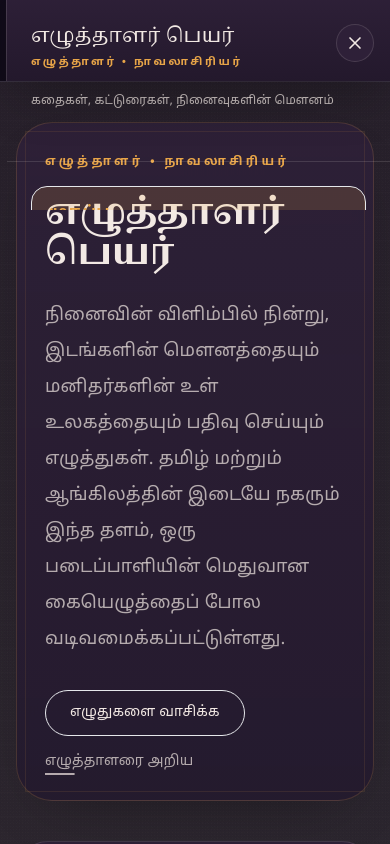
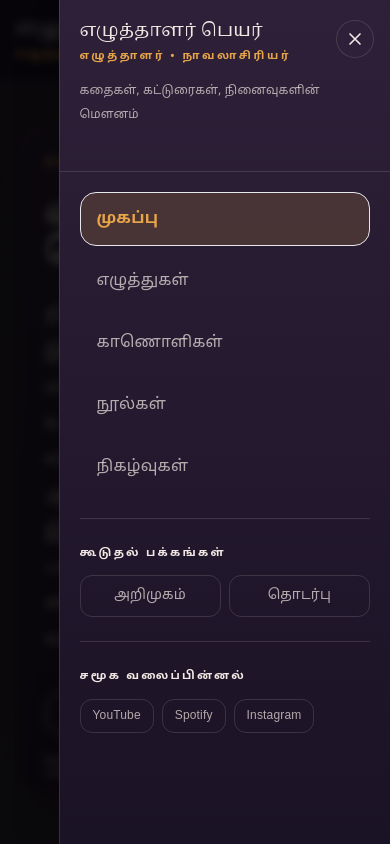
Before and after one commit to Rahulmks/author-app, a Next.js app: page / in a window 390 px wide. Both pictures are taken after a click on the button "பட்டியலைத் திறக்க". Shown: the top 844 px of the page. Built offline with nearby package versions, Linux system fonts and the light colour scheme.

Commit message:
fix: responsive

```diff
--- a/src/app/layout.tsx
+++ b/src/app/layout.tsx
@@ -1,4 +1,4 @@
-import type { Metadata } from 'next';
+import type { Metadata, Viewport } from 'next';
 import { Noto_Sans_Tamil, Noto_Serif_Tamil } from 'next/font/google';
 import '../styles/globals.css';
 import Header from '@/components/layout/Header';
@@ -17,6 +17,13 @@ const displayFont = Noto_Serif_Tamil({
   variable: '--font-display',
   display: 'swap',
 });
+
+export const viewport: Viewport = {
+  width: 'device-width',
+  initialScale: 1,
+  maximumScale: 5,
+  themeColor: '#1A1225',
+};
 
 export const metadata: Metadata = {
   title: 'எழுத்தாளர் இல்லம் | கட்டுரைகள், நூல்கள், குரல் மற்றும் காட்சி',
--- a/src/components/admin/AdminShell.tsx
+++ b/src/components/admin/AdminShell.tsx
@@ -37,7 +37,7 @@ export default function AdminShell({ children }: { children: React.ReactNode })
           <p className="eyebrow mb-3">CMS</p>
           <h1 className="mb-4 text-2xl font-semibold">Admin Panel</h1>
 
-          <nav className="space-y-1">
+          <nav className="grid grid-cols-2 gap-2 sm:grid-cols-3 lg:grid-cols-1 lg:space-y-1">
             {navigationItems.map((item) => {
               const isActive = pathname === item.href;
 
@@ -46,9 +46,9 @@ export default function AdminShell({ children }: { children: React.ReactNode })
                   key={item.href}
                   href={item.href}
                   className={[
-                    'block rounded-xl border px-3 py-2 text-sm transition',
+                    'block rounded-xl border px-3 py-2 text-sm transition text-center lg:text-left',
                     isActive
-                      ? 'border-accent bg-accent-soft text-text-primary'
+                      ? 'border-accent bg-accent-soft text-text-primary font-medium'
                       : 'border-transparent text-text-secondary hover:border-border-color hover:text-text-primary',
                   ].join(' ')}
                 >
--- a/src/components/layout/Header.tsx
+++ b/src/components/layout/Header.tsx
@@ -25,7 +25,8 @@ export default function Header() {
   }
 
   return (
-    <header className="sticky top-0 z-50 border-b border-border-color bg-[rgba(26,18,37,0.88)] backdrop-blur-md">
+    <header className="sticky top-0 z-50">
+      <div className="border-b border-border-color bg-[#1A1225]/95 backdrop-blur-md">
         <Container>
           <nav className="flex items-center justify-between gap-4 py-4 lg:grid lg:grid-cols-[1fr_auto_1fr] lg:gap-8" aria-label="முதன்மை வழிசெலுத்தல்">
             <Link
@@ -40,7 +41,7 @@ export default function Header() {
               </span>
             </Link>
 
-          <ul className="hidden md:flex items-center gap-7">
+            <ul className="hidden lg:flex items-center gap-7">
               {navigationItems.map((item) => {
                 const isActive = pathname === item.href ||
                   (item.href !== '/' && pathname?.startsWith(item.href));
@@ -65,7 +66,7 @@ export default function Header() {
             {/* Mobile Menu Button */}
             <button
               type="button"
-            className="md:hidden rounded-full border border-border-color bg-paper p-2.5 text-text-primary transition-colors hover:border-accent hover:text-accent focus:outline-none focus:ring-2 focus:ring-accent/50"
+              className="flex items-center justify-center rounded-xl border border-border-color bg-paper p-2.5 text-text-primary transition-colors hover:border-accent hover:text-accent focus:outline-none focus:ring-2 focus:ring-accent/50 lg:hidden"
               onClick={handleOpenMobileMenu}
               aria-expanded={mobileMenuOpen}
               aria-controls="mobile-navigation"
@@ -85,6 +86,7 @@ export default function Header() {
             </button>
           </nav>
         </Container>
+      </div>
 
       {/* Mobile Navigation */}
       <MobileNavigation
--- a/src/components/layout/MobileNavigation.tsx
+++ b/src/components/layout/MobileNavigation.tsx
@@ -41,22 +41,21 @@ export default function MobileNavigation({ isOpen, onClose }: MobileNavigationPr
   // Prevent body scroll when menu is open
   useEffect(() => {
     if (isOpen) {
+      const originalOverflow = document.body.style.overflow;
       document.body.style.overflow = 'hidden';
-    } else {
-      document.body.style.overflow = 'unset';
+      return () => {
+        document.body.style.overflow = originalOverflow;
+      };
     }
-    return () => {
-      document.body.style.overflow = 'unset';
-    };
   }, [isOpen]);
 
   if (!isOpen) return null;
 
   return (
-    <>
+    <div className="fixed inset-0 z-[60] lg:hidden">
       {/* Backdrop */}
       <div
-        className="fixed inset-0 z-40 bg-[rgba(15,10,22,0.7)] backdrop-blur-sm md:hidden animate-fade-in"
+        className="fixed inset-0 bg-black/75 backdrop-blur-sm"
         onClick={onClose}
         aria-hidden="true"
       />
@@ -67,14 +66,14 @@ export default function MobileNavigation({ isOpen, onClose }: MobileNavigationPr
         role="dialog"
         aria-modal="true"
         aria-label="முதன்மை வழிசெலுத்தல் பட்டியல்"
-        className="fixed inset-y-0 right-0 z-50 flex w-full max-w-sm flex-col border-l border-border-color bg-[linear-gradient(180deg,rgba(46,32,56,0.98),rgba(36,25,45,0.98))] shadow-2xl backdrop-blur-xl md:hidden"
+        className="fixed inset-y-0 right-0 z-10 flex h-full w-[85vw] max-w-sm flex-col border-l border-border-color bg-[#241A2E] bg-gradient-to-b from-[#2E2038] to-[#1A1225] shadow-2xl"
       >
         <div className="flex flex-col h-full">
           {/* Header */}
-          <div className="border-b border-border-color p-6">
+          <div className="border-b border-border-color p-5 sm:p-6">
             <div className="flex items-start justify-between gap-4">
               <div>
-                <span className="block font-display text-xl leading-tight text-text-primary">
+                <span className="block font-display text-lg sm:text-xl leading-tight text-text-primary">
                   {siteConfig.authorName}
                 </span>
                 <span className="mt-1 block text-[0.68rem] font-semibold uppercase tracking-[0.24em] text-accent">
@@ -84,7 +83,7 @@ export default function MobileNavigation({ isOpen, onClose }: MobileNavigationPr
               <button
                 type="button"
                 onClick={onClose}
-                className="-mr-2 rounded-full border border-border-color bg-paper p-2 text-text-primary transition-colors hover:border-accent hover:text-accent focus:outline-none focus:ring-2 focus:ring-accent/50"
+                className="-mr-1 rounded-full border border-border-color bg-paper p-2 text-text-primary transition-colors hover:border-accent hover:text-accent focus:outline-none focus:ring-2 focus:ring-accent/50"
                 aria-label="பட்டியலை மூடு"
               >
                 <svg
@@ -100,13 +99,13 @@ export default function MobileNavigation({ isOpen, onClose }: MobileNavigationPr
                 </svg>
               </button>
             </div>
-            <p className="mt-4 text-xs leading-6 text-text-secondary">
+            <p className="mt-3 text-xs leading-6 text-text-secondary">
               {siteConfig.tagline}
             </p>
           </div>
 
           {/* Navigation Links */}
-          <nav className="flex-1 overflow-y-auto p-6" aria-label="பட்டியல் இணைப்புகள்">
+          <nav className="flex-1 overflow-y-auto p-5 sm:p-6" aria-label="பட்டியல் இணைப்புகள்">
             <ul className="space-y-2">
               {navigationItems.map((item) => {
                 const isActive = pathname === item.href ||
@@ -166,7 +165,7 @@ export default function MobileNavigation({ isOpen, onClose }: MobileNavigationPr
               <p className="mb-3 text-[0.7rem] font-semibold uppercase tracking-[0.2em] text-text-secondary/70">
                 சமூக வலைப்பின்னல்
               </p>
-              <div className="flex items-center gap-3">
+              <div className="flex flex-wrap items-center gap-2">
                 {siteConfig.social.youtube && (
                   <a
                     href={siteConfig.social.youtube}
@@ -202,6 +201,6 @@ export default function MobileNavigation({ isOpen, onClose }: MobileNavigationPr
           </nav>
         </div>
       </div>
-    </>
+    </div>
   );
 }
--- a/src/styles/globals.css
+++ b/src/styles/globals.css
@@ -34,6 +34,7 @@
 
 html {
   scroll-behavior: smooth;
+  overflow-x: clip;
 }
 
 body {
@@ -46,6 +47,7 @@ body {
   -moz-osx-font-smoothing: grayscale;
   position: relative;
   min-height: 100vh;
+  overflow-x: clip;
   background-image:
     radial-gradient(circle at 10% 8%, rgba(232, 165, 72, 0.08), transparent 34%),
     radial-gradient(circle at 95% 14%, rgba(46, 125, 110, 0.12), transparent 28%),
```
Lines whose indentation alone changed are shown as unchanged.
